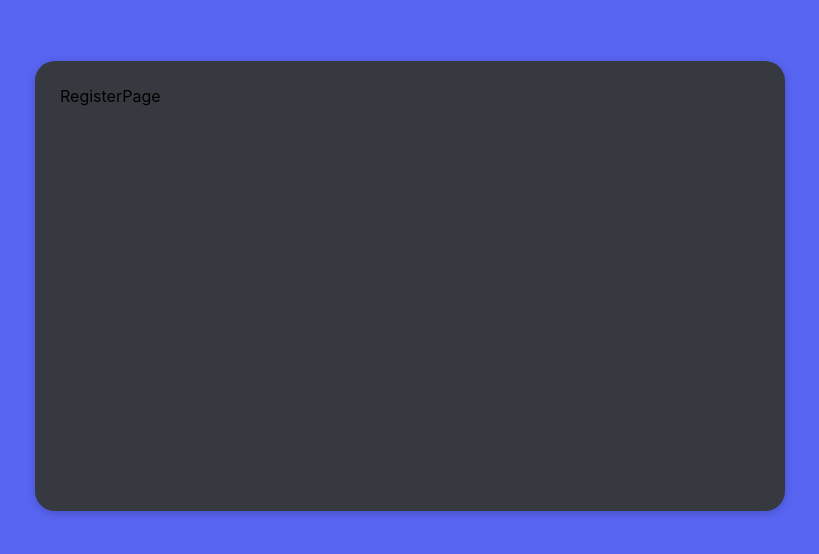
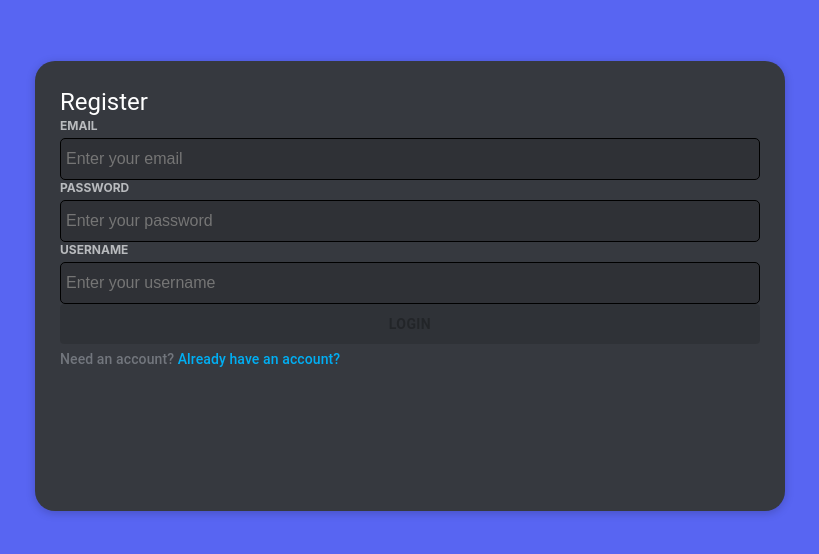
Before and after one commit to Nicky-09/discord_clone, a React (Create React App) app in the folder discord_frontend/: page /register in a window 1280 px wide. Shown: the part 114-668 px from the top of the page, without its empty margins (230-1049 px from the left). Built offline with nearby package versions, Linux system fonts and the light colour scheme; the HTML template or start-up script is replaced by a standard one.

Commit message:
add register page

```diff
--- a/discord_frontend/src/authPages/LoginPage/LoginPage.js
+++ b/discord_frontend/src/authPages/LoginPage/LoginPage.js
@@ -12,7 +12,7 @@ const LoginPage = () => {
 
   useEffect(() => {
     setIsFormValid(validateLoginForm({ email, password }));
-  }, [email, password]);
+  }, [email, password, isFormValid]);
 
   const handleLogin = () => {
     console.log(email);
--- a/discord_frontend/src/authPages/RegisterPage/RegisterPage.js
+++ b/discord_frontend/src/authPages/RegisterPage/RegisterPage.js
@@ -1,8 +1,45 @@
-import React from "react";
+import { Typography } from "@mui/material";
+import React, { useState, useEffect } from "react";
 import AuthBox from "../../shared/components/AuthBox";
+import { validateRegisterForm } from "../../shared/utils/validators";
+import RegisterPageFooter from "./RegisterPageFooter";
+import RegisterPageInputs from "./RegisterPageInputs";
 
 const RegisterPage = () => {
-  return <AuthBox>RegisterPage</AuthBox>;
+  const [email, setEmail] = useState("");
+  const [password, setPassword] = useState("");
+  const [username, setUsername] = useState("");
+  const [isFormValid, setIsFormValid] = useState(false);
+
+  useEffect(() => {
+    setIsFormValid(validateRegisterForm({ email, password, username }));
+  }, [email, password, username, isFormValid]);
+
+  const handleRegister = () => {
+    console.log(email);
+    console.log(password);
+    console.log(username);
+  };
+
+  return (
+    <AuthBox>
+      <Typography variant="h5" sx={{ color: "#fff" }}>
+        Register
+      </Typography>
+      <RegisterPageInputs
+        email={email}
+        setEmail={setEmail}
+        password={password}
+        setPassword={setPassword}
+        username={username}
+        setUsername={setUsername}
+      />
+      <RegisterPageFooter
+        isFormValid={isFormValid}
+        handleRegister={handleRegister}
+      />
+    </AuthBox>
+  );
 };
 
 export default RegisterPage;
--- /dev/null
+++ b/discord_frontend/src/authPages/RegisterPage/RegisterPageFooter.js
@@ -0,0 +1,43 @@
+import React from "react";
+import CustomButton from "../../shared/components/CustomButton";
+import RedirectInfo from "../../shared/components/RedirectInfo";
+import { useHistory } from "react-router-dom";
+import { Tooltip } from "@mui/material";
+
+const RegisterPageFooter = ({ handleRegister, isFormValid }) => {
+  const history = useHistory();
+
+  const handlepushtoLogin = () => {
+    history.push("/login");
+  };
+
+  const getFormNotValidMsg = () => {
+    return "Please fill in all the fields";
+  };
+
+  const getFormValidMsg = () => {
+    return "Press to register";
+  };
+
+  return (
+    <>
+      <Tooltip title={!isFormValid ? getFormNotValidMsg() : getFormValidMsg()}>
+        <div>
+          <CustomButton
+            label="Login"
+            onClick={handleRegister}
+            disabled={!isFormValid}
+          />
+          <RedirectInfo
+            text="Need an account? "
+            redirectText="Already have an account? "
+            addStyles={{ marginTop: "5px" }}
+            redirectHandler={handlepushtoLogin}
+          />
+        </div>
+      </Tooltip>
+    </>
+  );
+};
+
+export default RegisterPageFooter;
--- /dev/null
+++ b/discord_frontend/src/authPages/RegisterPage/RegisterPageInputs.js
@@ -0,0 +1,34 @@
+import React from "react";
+import InputWithLabel from "../../shared/components/InputWithLabel";
+
+const RegisterPageInputs = (props) => {
+  const { email, setEmail, password, setPassword, username, setUsername } =
+    props;
+  return (
+    <>
+      <InputWithLabel
+        value={email}
+        setValue={setEmail}
+        label="Email"
+        type="email"
+        placeholder="Enter your email"
+      />
+      <InputWithLabel
+        value={password}
+        setValue={setPassword}
+        label="Password"
+        type="password"
+        placeholder="Enter your password"
+      />
+      <InputWithLabel
+        value={username}
+        setValue={setUsername}
+        label="Username"
+        type="text"
+        placeholder="Enter your username"
+      />
+    </>
+  );
+};
+
+export default RegisterPageInputs;
--- a/discord_frontend/src/shared/utils/validators.js
+++ b/discord_frontend/src/shared/utils/validators.js
@@ -3,6 +3,14 @@ export const validateLoginForm = ({ email, password }) => {
   const isPasswordValid = validatePassword(password);
 
   return isEmailValid && isPasswordValid;
+};
+
+export const validateRegisterForm = ({ email, password, username }) => {
+  const isEmailValid = validateEmail(email);
+  const isPasswordValid = validatePassword(password);
+  const isUsernameValid = validateUsername(username);
+
+  return isEmailValid && isPasswordValid && isUsernameValid;
 };
 
 const validateEmail = (email) => {
@@ -13,3 +21,7 @@ const validateEmail = (email) => {
 const validatePassword = (password) => {
   return password.length >= 6 && password.length <= 20;
 };
+
+const validateUsername = (username) => {
+  return username.length >= 6 && username.length <= 20;
+};
```
Also changed, not shown: discord_frontend/src/App.js (+1 -8 lines).
